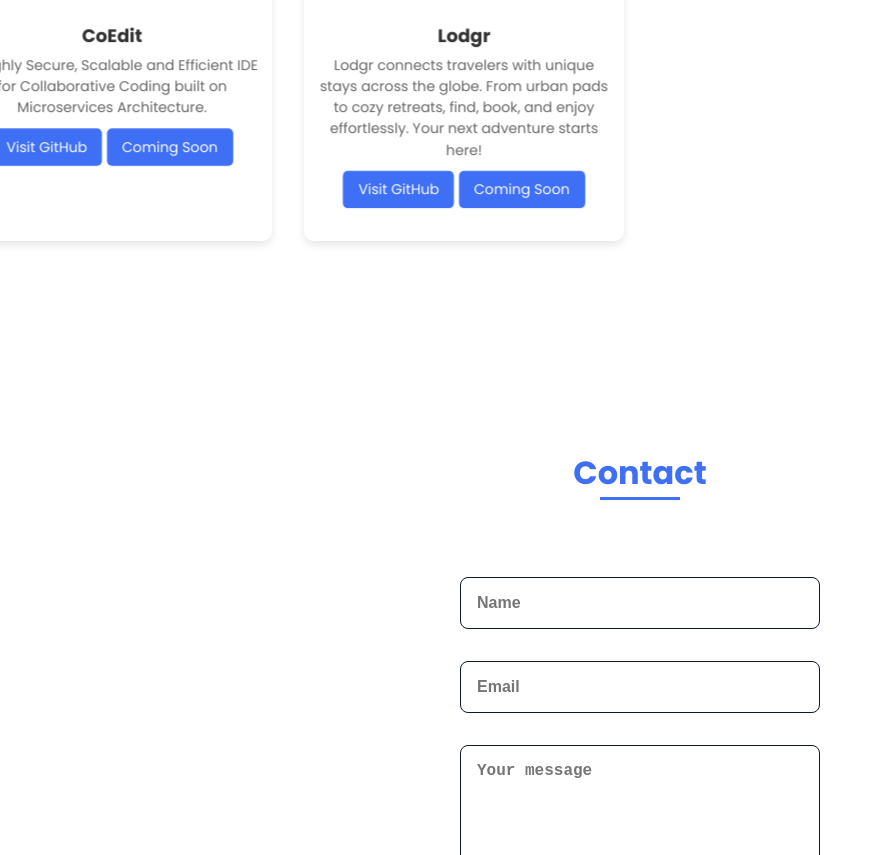
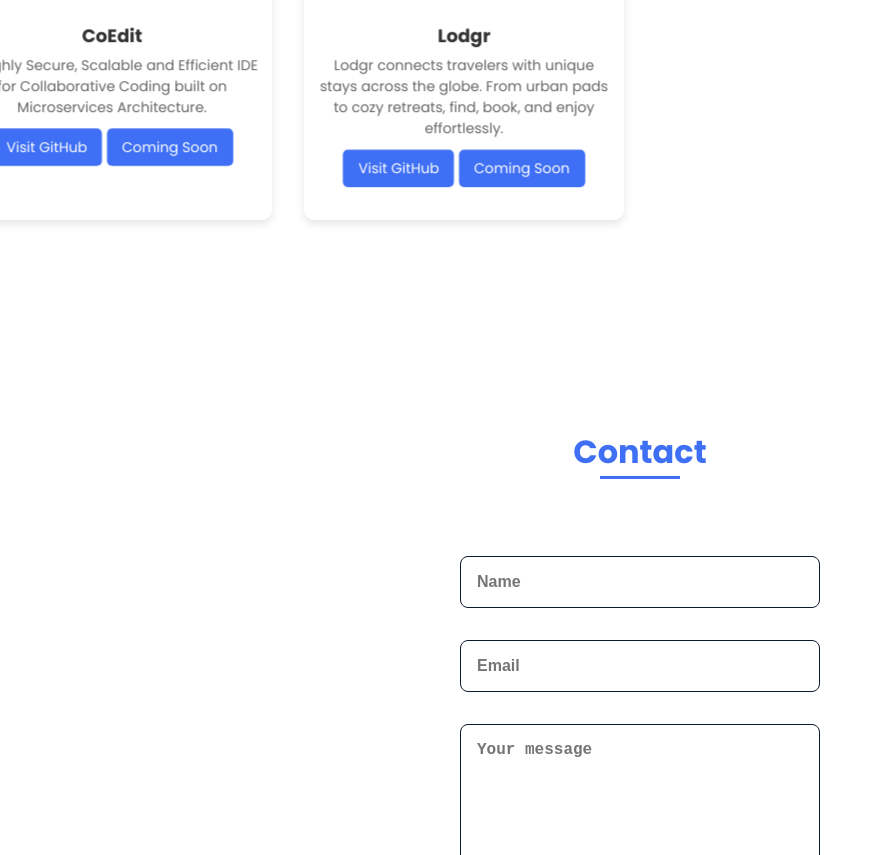
Before and after one commit to git-raghav/Portfolio, a plain HTML site: page index.html in a window 1280 px wide. Shown: the part 3731-4586 px from the top of the page, without its empty margins (0-883 px from the left). Drawn offline with nearby package versions, Linux system fonts and the light colour scheme.

Commit message:
updated cards

```diff
--- a/index.html
+++ b/index.html
@@ -439,7 +439,7 @@
 							<h3 class="work__title">Lodgr</h3>
 							<p class="work__description">
 								Lodgr connects travelers with unique stays across the globe. From urban pads to cozy retreats, find, book,
-								and enjoy effortlessly. Your next adventure starts here!
+								and enjoy effortlessly.
 							</p>
 							<div class="work__btn-container">
 								<a href="https://github.com/git-raghav/Lodgr.git" class="work__btn" target="_blank">Visit GitHub</a>
```
